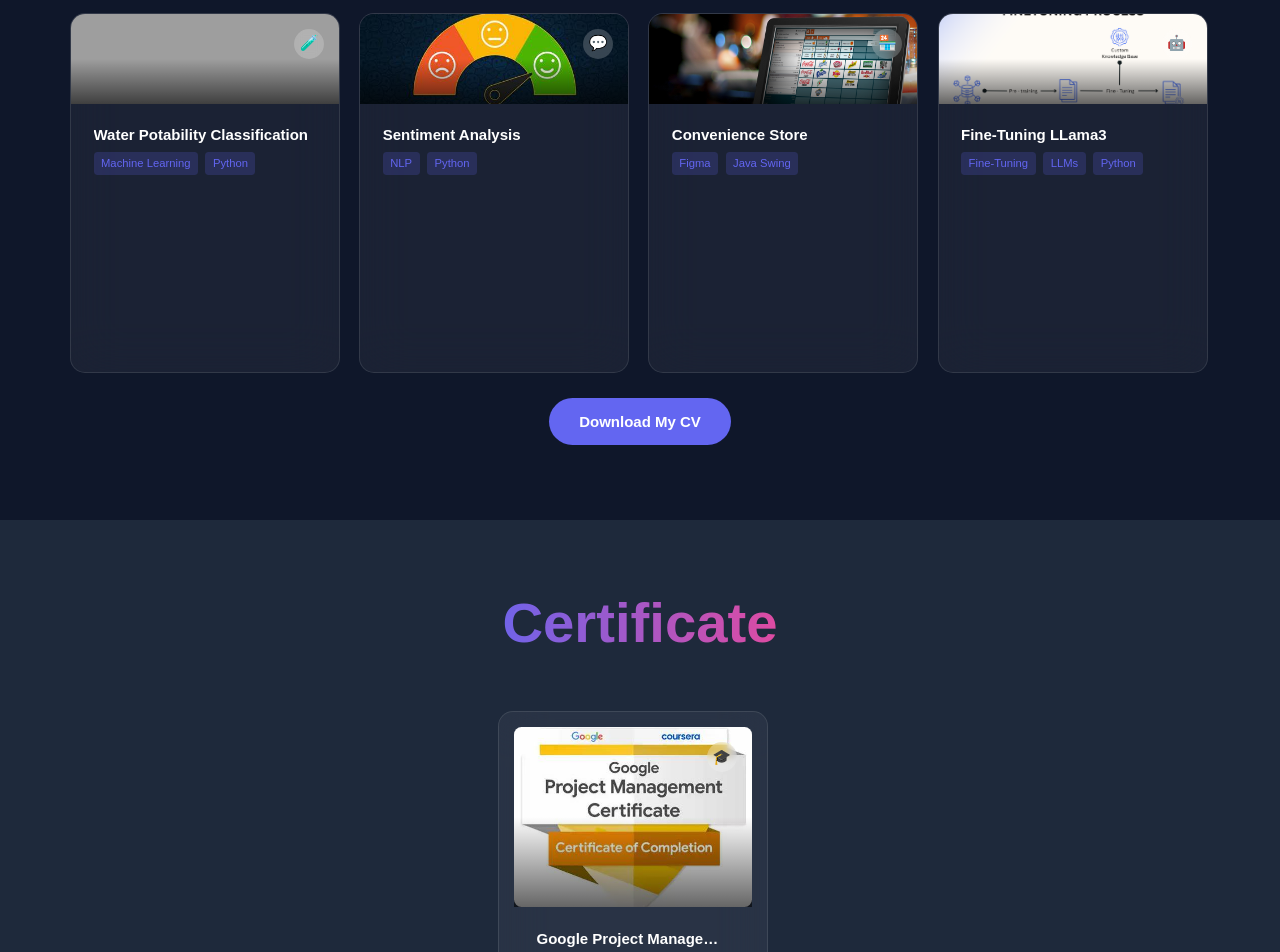
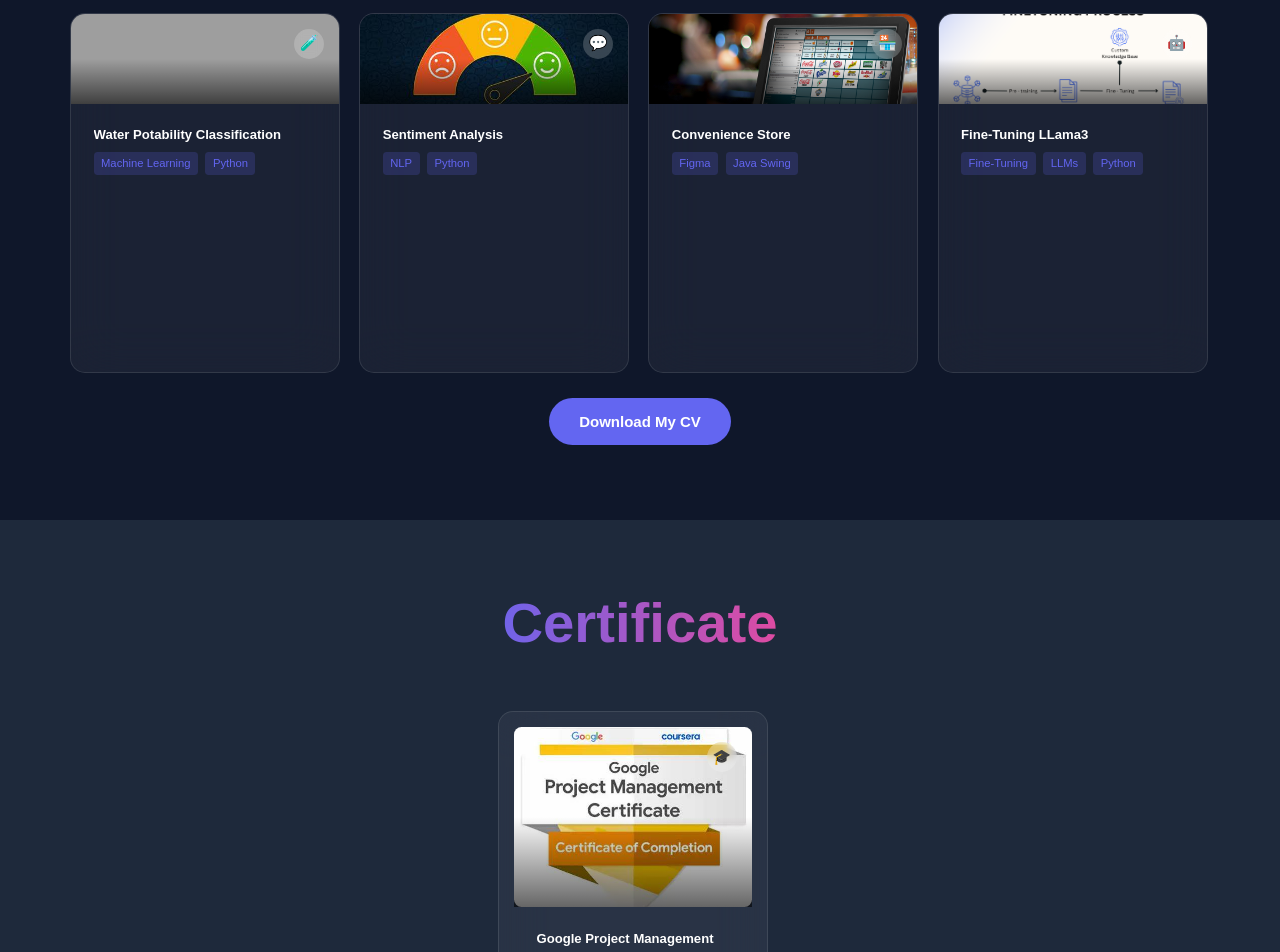
Before and after one commit to imhiju7/hiju7.github.io, a plain HTML site: page index.html in a window 1280 px wide. Shown: the part 1880-2832 px from the top of the page. Drawn offline with nearby package versions, Linux system fonts and the light colour scheme; grey boxes are pictures that could not be loaded.

Commit message:
Update styles.css

```diff
--- a/styles.css
+++ b/styles.css
@@ -114,12 +114,12 @@ footer {
 }
 
 .project-card h3 {
-    font-size: 1rem;
+    font-size: 0.875rem;
     line-height: 1.25rem;
 }
 
 .certificate-card h3 {
-    font-size: 1rem;
+    font-size: 0.875rem;
     line-height: 1.25rem;
 }
 
```
